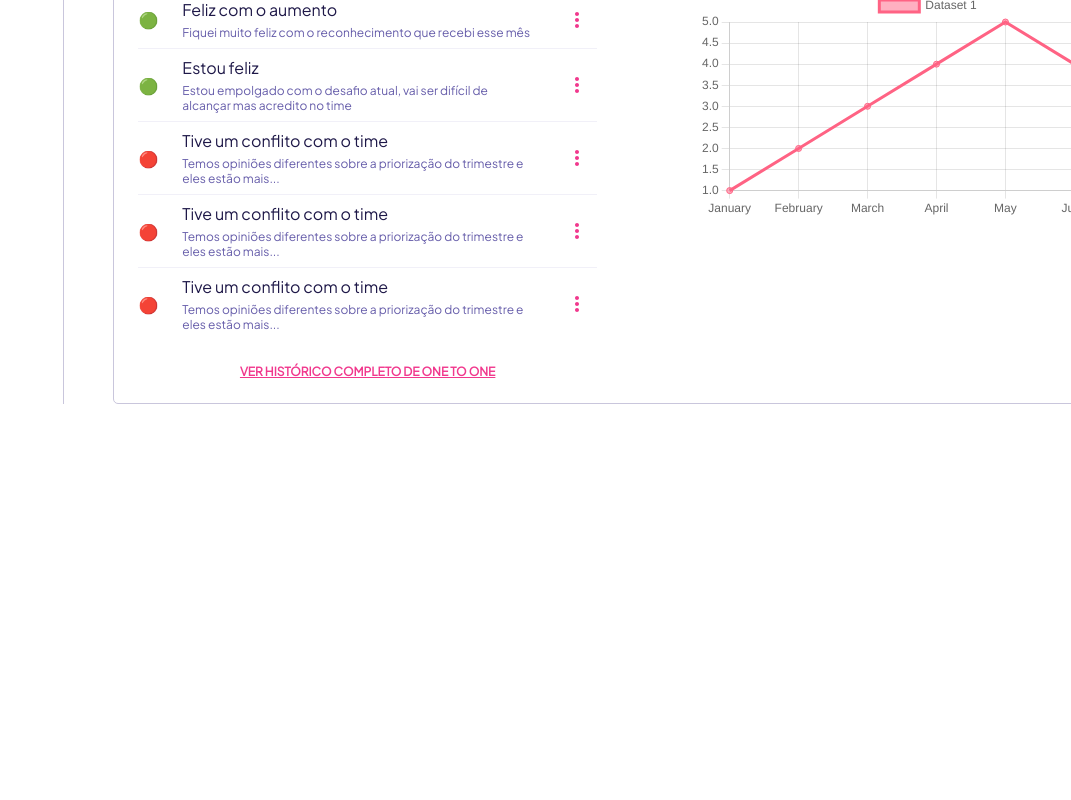
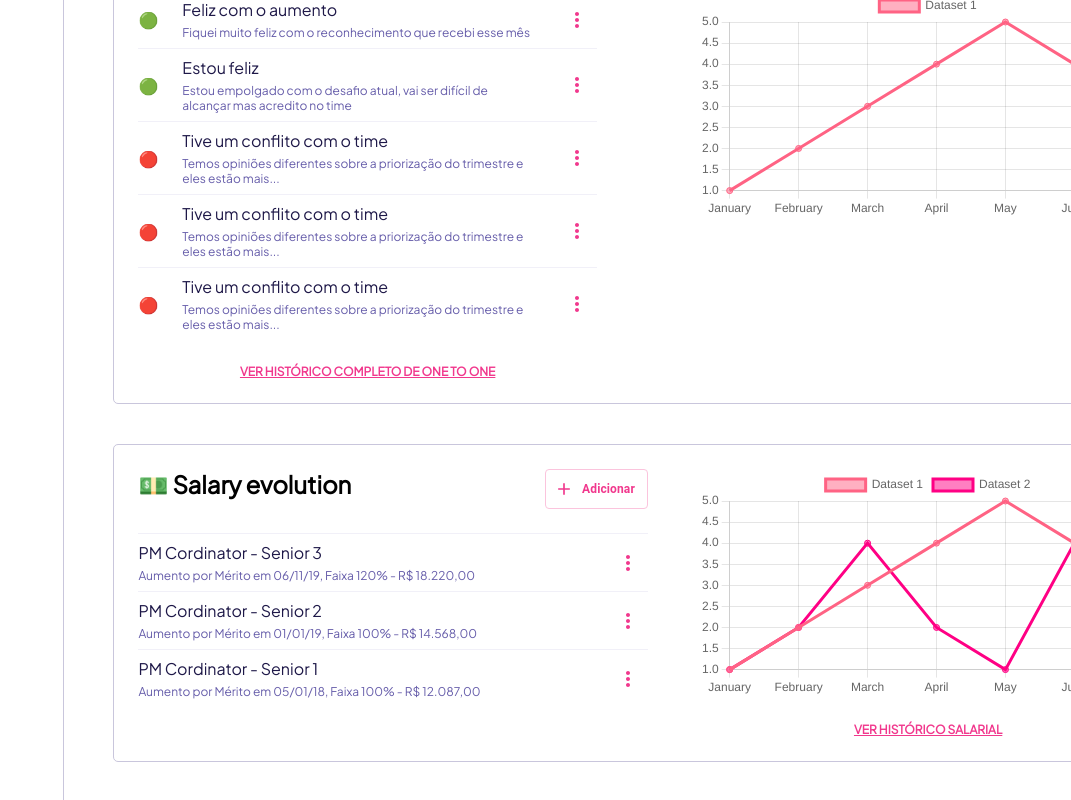
Before and after one commit to leadershiptools/LSTools, a React (Create React App) app: page /LSTools/1 in a window 1280 px wide. Shown: the part 1344-2144 px from the top of the page, without its empty margins (209-1280 px from the left). Before the commit the page ends 1974 px from the top, so only its background shows below. Built offline with nearby package versions, Linux system fonts and the light colour scheme.

Commit message:
feat: add salary evolution section

```diff
--- /dev/null
+++ b/src/components/LedPanel/SalaryPanel/SalaryGraph.js
@@ -0,0 +1,46 @@
+import React from "react";
+import {
+  Chart as ChartJS,
+  CategoryScale,
+  LinearScale,
+  PointElement,
+  LineElement,
+  Title,
+  Tooltip,
+  Legend,
+} from "chart.js";
+import { Line } from "react-chartjs-2";
+
+ChartJS.register(
+  CategoryScale,
+  LinearScale,
+  PointElement,
+  LineElement,
+  Title,
+  Tooltip,
+  Legend
+);
+
+const labels = ["January", "February", "March", "April", "May", "June", "July"];
+
+export const data = {
+  labels,
+  datasets: [
+    {
+      label: "Dataset 1",
+      data: [1, 2, 3, 4, 5, 4, 3],
+      borderColor: "rgb(255, 99, 132)",
+      backgroundColor: "rgba(255, 99, 132, 0.5)",
+    },
+    {
+      label: "Dataset 2",
+      data: [1, 2, 4, 2, 1, 4, 3],
+      borderColor: "rgb(255, 00, 132)",
+      backgroundColor: "rgba(255, 00, 132, 0.5)",
+    },
+  ],
+};
+
+export function SalaryGraph() {
+  return <Line data={data} />;
+}
--- /dev/null
+++ b/src/components/LedPanel/SalaryPanel/SalaryPanel.js
@@ -0,0 +1,78 @@
+import "./SalaryPanel.styles.css";
+import * as React from "react";
+import { ButtonBase } from "@mui/material";
+import AddIcon from "@mui/icons-material/AddOutlined";
+import Button from "@mui/material/Button";
+import Typography from "@mui/material/Typography";
+import MoreVert from "@mui/icons-material/MoreVert";
+import { SalaryGraph } from "./SalaryGraph";
+
+const SalaryPanel = () => (
+  <main className="salaryPanelContainer">
+    <section className="salaryPanel">
+      <div className="salaryPanelHeader">
+        <h2>💵 Salary evolution</h2>
+
+        <Button
+          className="salaryPanelButton"
+          aria-label="adicionar"
+          variant="outlined"
+          color="secondary"
+          startIcon={<AddIcon />}
+        >
+          <Typography fontWeight={700}>Adicionar</Typography>
+        </Button>
+      </div>
+      <div className="salaryPanelList">
+        <div className="salaryPanelListItem">
+          <div className="salaryPanelListItemMiddle">
+            <p>PM Cordinator - Senior 3</p>
+            <span>
+              Aumento por Mérito em 06/11/19, Faixa 120% - R$ 18.220,00
+            </span>
+          </div>
+          <div className="salaryPanelListItemRight">
+            {" "}
+            <Button>
+              <MoreVert />
+            </Button>
+          </div>
+        </div>
+        <div className="salaryPanelListItem">
+          <div className="salaryPanelListItemMiddle">
+            <p>PM Cordinator - Senior 2</p>
+            <span>
+              Aumento por Mérito em 01/01/19, Faixa 100% - R$ 14.568,00
+            </span>
+          </div>
+          <div className="salaryPanelListItemRight">
+            <Button>
+              <MoreVert />
+            </Button>
+          </div>
+        </div>
+        <div className="salaryPanelListItem">
+          <div className="salaryPanelListItemMiddle">
+            <p>PM Cordinator - Senior 1</p>
+            <span>
+              Aumento por Mérito em 05/01/18, Faixa 100% - R$ 12.087,00
+            </span>
+          </div>
+          <div className="salaryPanelListItemRight">
+            <Button>
+              <MoreVert />
+            </Button>
+          </div>
+        </div>
+      </div>
+    </section>
+    <section className="graphicSalaryPanel">
+      <SalaryGraph />
+      <ButtonBase className="graphicSalaryBtn">
+        ver histórico salarial
+      </ButtonBase>
+    </section>
+  </main>
+);
+
+export default SalaryPanel;
--- /dev/null
+++ b/src/components/LedPanel/SalaryPanel/SalaryPanel.styles.css
@@ -0,0 +1,122 @@
+.salaryPanelContainer{
+    margin: 0 52px 40px;
+    padding: 24px;
+    border: 1px solid #C9C6DC;
+    border-radius: 5px;
+    height: fit-content;
+    display: flex;
+    flex-direction: row;
+    font-family: 'Plus Jakarta Sans';
+    justify-content: space-between;
+    align-items: flex-start;
+}
+
+.salaryPanel{
+    display: flex;
+    flex-direction: column;
+    flex: 0 0 50%;
+}
+
+.salaryPanelHeader{
+    display: flex;
+    justify-content: space-between;
+}
+
+.salaryPanelHeader h2{
+    margin: 0;
+}
+
+
+.salaryPanelButton{
+    height: 40px;
+    padding: 8px 12px !important;
+    border-color: #fbc4dd !important;
+}
+
+.salaryPanelButton p{
+    color: #f1388D !important;
+    font-size: 12px !important;
+    text-transform: none !important;
+}
+
+.salaryPanelButton svg {
+    color: #f1388D !important;
+    font-size: 18px;
+}
+
+.salaryPanelButton:hover{
+    border-color: #f1388D !important;
+    background-color: white !important;
+}
+
+.salaryPanelList{
+    display: flex;
+    flex-direction: column;
+    margin-top: 24px;
+}
+
+.salaryPanelListItem{
+    display: flex;
+    align-items: center;
+    justify-content: space-between;
+    gap: 24px;
+    border-top: 1px solid #F1F0F8;
+    padding: 8px 0;
+}
+
+.salaryPanelListItemMiddle{
+    display: flex;
+    flex: 1;
+    flex-direction: column;
+}
+
+.salaryPanelListItemMiddle p{
+    font-size: 16px !important;
+    color: #1e1848 !important;
+    font-weight: 400;
+    margin: 0;
+    margin-bottom: 5px;
+}
+
+.salaryPanelListItemMiddle span{
+    font-size: 12px !important;
+    color: #665DAA !important;
+    font-weight: 400;
+    margin: 0;
+}
+
+.salaryPanelListItemRight {
+    display: flex;
+    align-items: center;
+}
+
+.salaryPanelListItemRight button {
+    color: #f1388D !important;
+    min-width: unset !important;
+}
+
+.salaryPanelListItemRight button:hover {
+    background-color: #feecf4 !important;
+}
+
+.graphicSalaryPanel {
+    width: 45%;
+    display: flex;
+    flex-direction: column;
+    gap: 24px;
+}
+
+.graphicSalaryBtn{
+    font-family: 'Plus Jakarta Sans';
+    font-weight: 700;
+    font-size: 12px;
+    line-height: 15px;
+    text-align: center;
+    text-decoration: underline !important;
+    text-transform: uppercase;
+    color: #F1388D !important;
+}
+
+.graphicSalaryBtn > span{
+    display: none !important;
+}
--- a/src/components/LedPanel/ledPanel.js
+++ b/src/components/LedPanel/ledPanel.js
@@ -6,6 +6,7 @@ import PersonalInfo from "./PersonalInfoCard/personalInfo";
 import GoalsPanel from "./GoalsPanel/goalsPanel";
 import SkillsPanel from "./SkillsPanel/skillsPanel";
 import OneToOnePanel from "./OneToOnePanel/OneToOnePanel";
+import SalaryPanel from "./SalaryPanel/SalaryPanel";
 
 const LedPanel = () => {
   return (
@@ -24,6 +25,7 @@ const LedPanel = () => {
         <GoalsPanel />
         <SkillsPanel />
         <OneToOnePanel />
+        <SalaryPanel />
       </section>
     </>
   );
--- a/src/components/LeftMenu/leftMenu.styles.css
+++ b/src/components/LeftMenu/leftMenu.styles.css
@@ -12,7 +12,7 @@ li {
 
 aside {
     width: 15.9rem;
-    height: 1942px;
+    height: 2400px;
     display: flex;
     direction: row;
     padding-right: 16px;
@@ -26,7 +26,7 @@ main {
 
 .container {
     width: 256px;
-    height: 1942px;
+    height: 2400px;
     padding: 16px;
     left: 0px;
     top: 0px;
```
